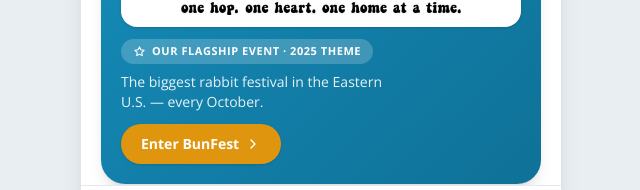
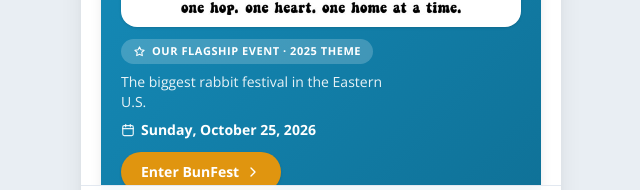
Before and after one commit to ohio-house-rabbit-rescue/ohrr-app, a React (Vite) app: page / in a window 1280 px wide. Shown: the part 556-746 px from the top of the page, without its empty margins (319-959 px from the left). Built offline with nearby package versions, Linux system fonts and the light colour scheme.

Commit message:
feat(home): show confirmed 2026 BunFest date on home card

```diff
--- a/src/pages/OhrrHome.tsx
+++ b/src/pages/OhrrHome.tsx
@@ -46,8 +46,11 @@ export default function OhrrHome() {
               <Icon name="star" size={13} /> Our flagship event · {event.logoYear} theme
             </span>
             <p className="mt-2 max-w-[17rem] text-sm text-white/90">
-              The biggest rabbit festival in the Eastern U.S. — every October.
+              The biggest rabbit festival in the Eastern U.S.
             </p>
+            <span className="mt-2 flex items-center gap-1.5 text-sm font-bold text-white">
+              <Icon name="calendar" size={14} className="shrink-0 text-white/90" /> {event.date}
+            </span>
             <span className="mt-3 inline-flex items-center gap-1.5 rounded-full bg-[#e0950f] px-5 py-2.5 text-sm font-extrabold text-white shadow-sm transition group-hover:bg-[#bd7c08]">
               Enter BunFest <Icon name="chevron" size={16} />
             </span>
```
